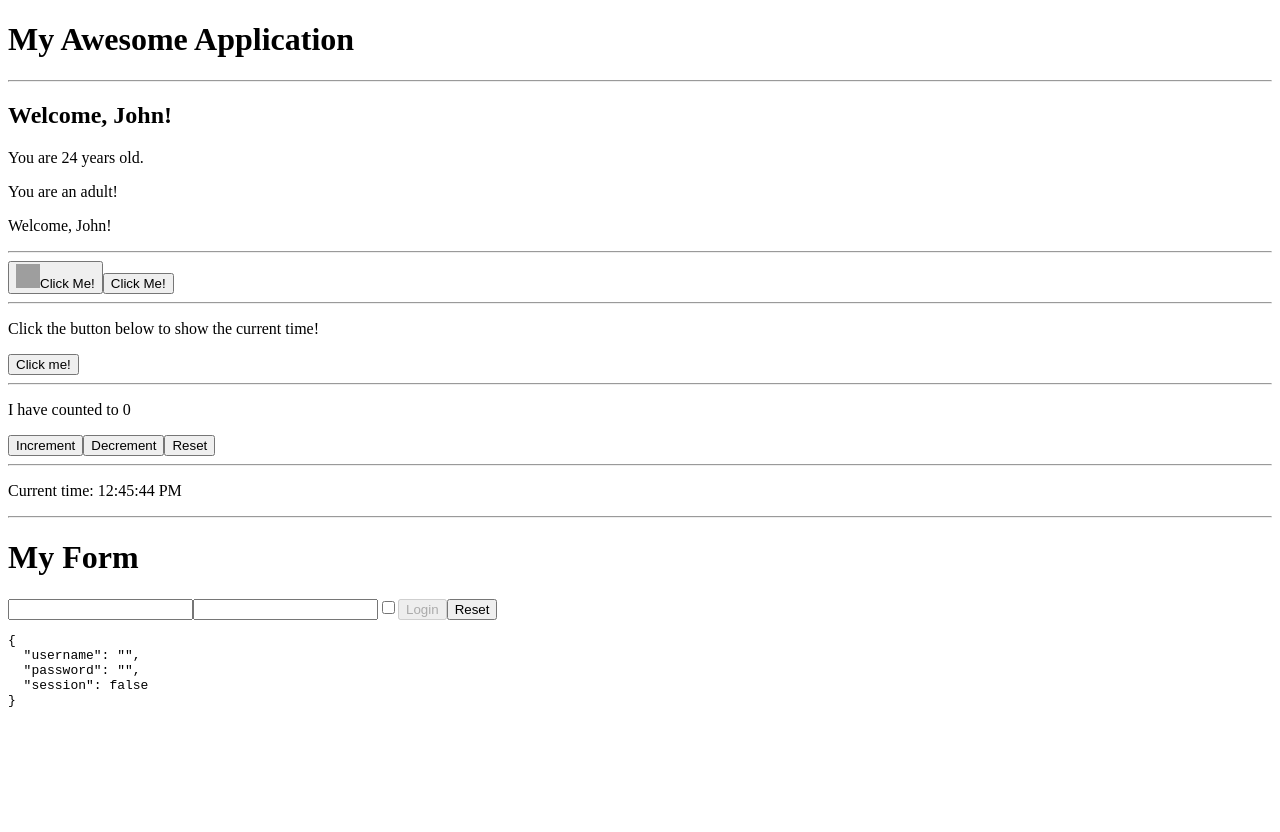
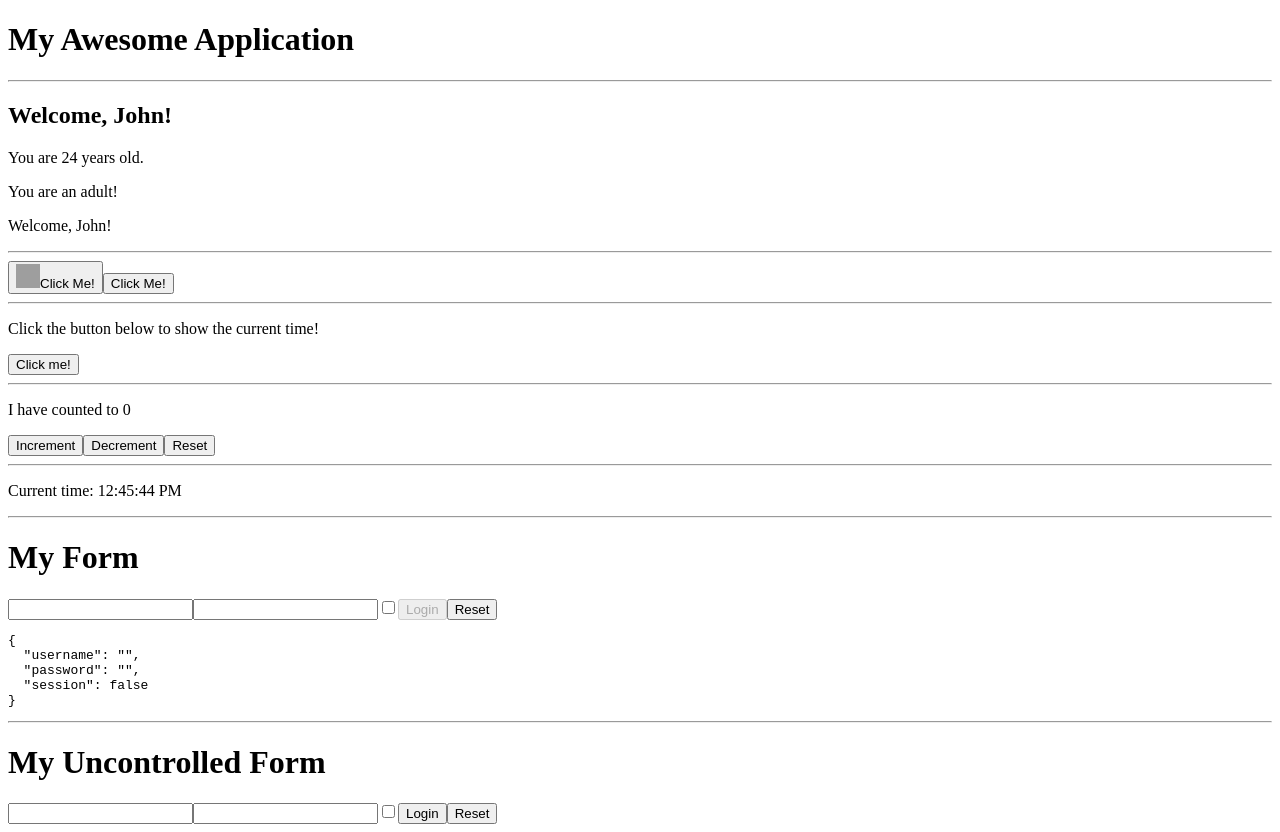
Before and after one commit to irvingose/vite-project, a React (Vite) app: page / in a window 1280 px wide. Before the commit the page ends 800 px from the top, so only its background shows below. Built offline with nearby package versions, Linux system fonts and the light colour scheme; grey boxes are pictures that could not be loaded.

Commit message:
feat: added uncontrolled form

```diff
--- a/src/App.jsx
+++ b/src/App.jsx
@@ -5,6 +5,7 @@ import { Counter } from "./Counter";
 import { Clock } from "./Clock";
 import { MouseClicker } from "./MouseClicker";
 import { MyForm } from "./MyForm";
+import { MyUncontrolledForm } from "./MyUncontrolledForm";
 
 export function App() {
   return (
@@ -22,6 +23,8 @@ export function App() {
       <Clock />
       <hr />
       <MyForm />
+      <hr />
+      <MyUncontrolledForm />
     </div>
   );
 }
--- a/src/MyForm.jsx
+++ b/src/MyForm.jsx
@@ -24,22 +24,27 @@ export function MyForm() {
       };
     });
   }
-  const handleLogin = (event) => {
-    event.preventDefault();
+  //const handleLogin = (event) => {
+  // event.preventDefault();
 
-    console.log("Logging in with:", data.username, data.password);
+  //  console.log("Logging in with:", data.username, data.password);
 
-    setData(createData);
-  };
+  // setData(createData);
+  // };
 
   function handleResetForm() {
     setData(createData);
   }
 
+  function handleLoginFormSubmit() {
+    event.preventDefault();
+    console.log(`Logging in: `, data);
+  }
+
   return (
-    <div>
+    <form onSubmit={handleLoginFormSubmit}>
       <h1>My Form</h1>
-      <form onSubmit={handleLogin}>
+
       <input
         name="username"
         value={data.username}
@@ -58,11 +63,17 @@ export function MyForm() {
         onChange={handleInputChange}
       />
 
-        <button disabled={!data.username || !data.password}>Login</button>
-        <button onClick={handleResetForm}>Reset</button>
-      </form>
+      <button
+        disabled={!data.username || !data.password}
+        onClick={handleLoginFormSubmit}
+      >
+        Login
+      </button>
+      <button type="button" onClick={handleResetForm}>
+        Reset
+      </button>
 
       <pre>{JSON.stringify(data, null, 2)}</pre>
-    </div>
+    </form>
   );
 }
--- /dev/null
+++ b/src/MyUncontrolledForm.jsx
@@ -0,0 +1,25 @@
+export function MyUncontrolledForm() {
+  function handleFormSubmit(event) {
+    event.preventDefault();
+
+    const formData = new FormData(event.target);
+
+    const data = {
+      username: formData.get(`username`),
+      password: formData.get(`password`),
+      session: formData.get(`session`) === "on" ? true : false,
+    };
+    console.log(data);
+  }
+
+  return (
+    <form onSubmit={handleFormSubmit}>
+      <h1>My Uncontrolled Form</h1>
+      <input name="username" />
+      <input name="password" type="password" />
+      <input name="session" type="checkbox" />
+      <button>Login</button>
+      <button type="reset">Reset</button>
+    </form>
+  );
+}
```
Lines whose indentation alone changed are shown as unchanged.
